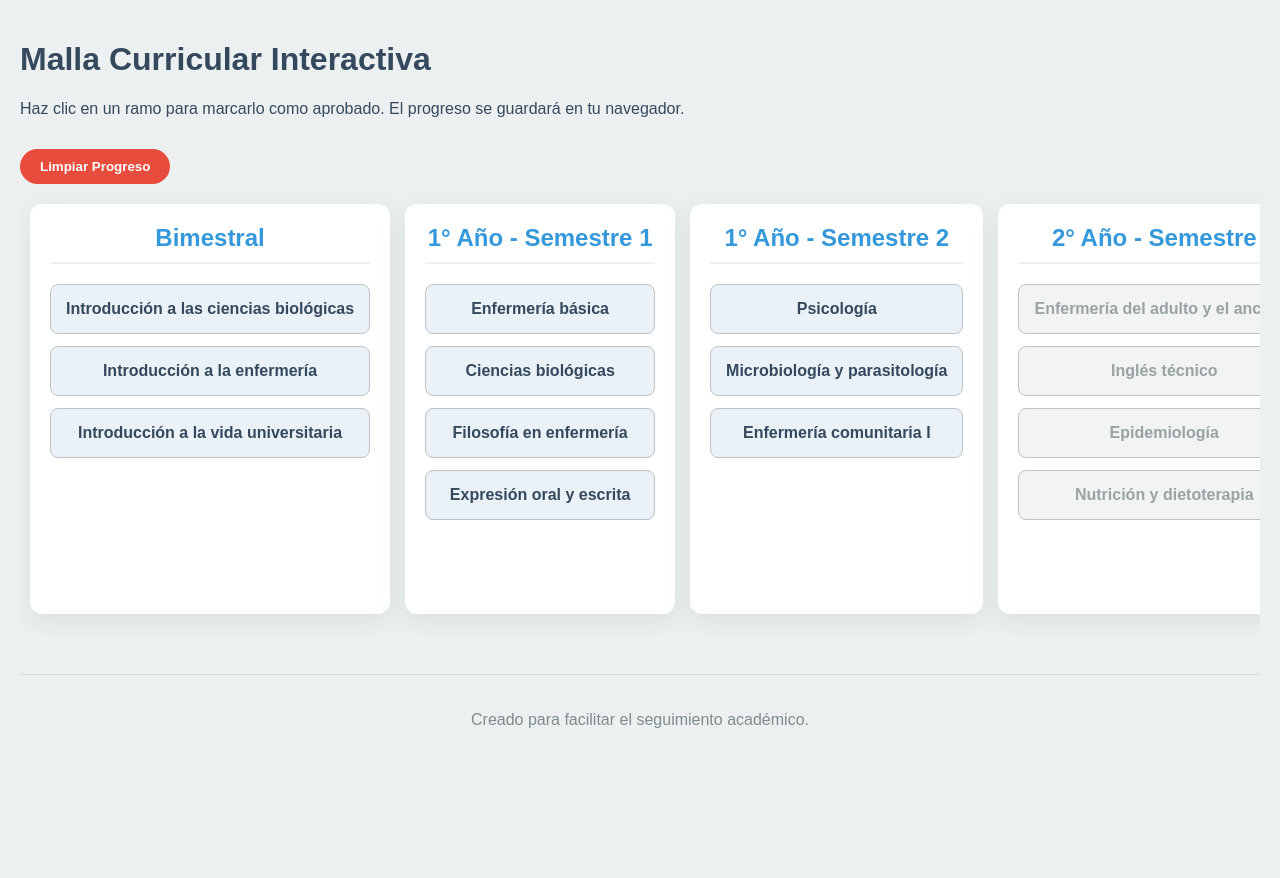
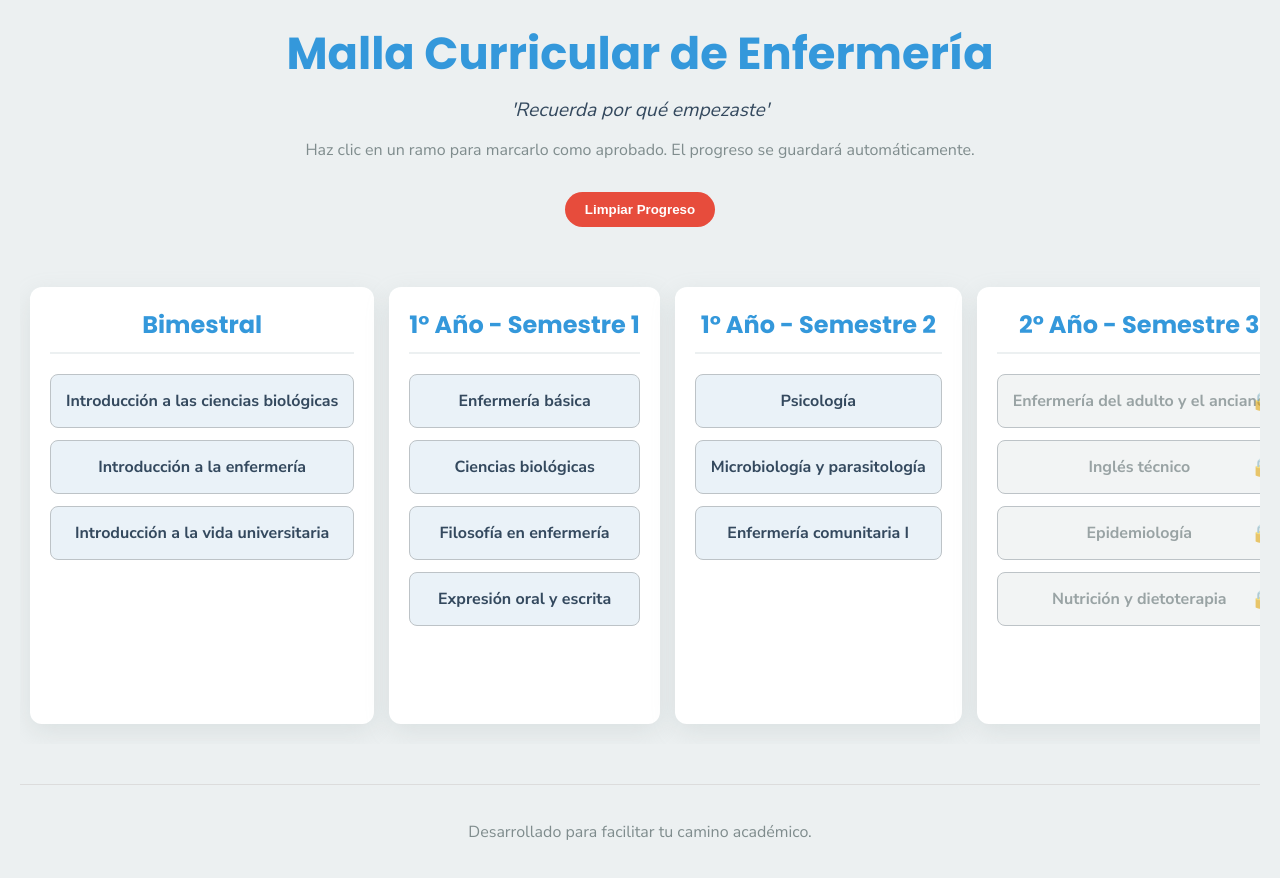
Before and after one commit to Lucianna6/malla-curricular, a plain HTML site: page index.html in a window 1280 px wide. Before the commit the page ends 800 px from the top, so only its background shows below. Drawn offline with Linux system fonts and the light colour scheme.

Commit message:
Update index.html

```diff
--- a/index.html
+++ b/index.html
@@ -1,28 +1,28 @@
-
 <!DOCTYPE html>
 <html lang="es">
 <head>
     <meta charset="UTF-8">
     <meta name="viewport" content="width=device-width, initial-scale=1.0">
-    <title>Malla Curricular Interactiva</title>
+    <title>Malla Curricular Interactiva | Enfermería</title>
     <link rel="stylesheet" href="estilos.css">
     <link rel="preconnect" href="https://fonts.googleapis.com">
     <link rel="preconnect" href="https://fonts.gstatic.com" crossorigin>
-    <link href="https://fonts.googleapis.com/css2?family=Roboto:wght@400;700&family=Titillium+Web:wght@600;700&display=swap" rel="stylesheet">
+    <link href="https://fonts.googleapis.com/css2?family=Nunito+Sans:wght@400;700&family=Poppins:wght@600;700&display=swap" rel="stylesheet">
 </head>
 <body>
 
-    <header>
-        <h1>Malla Curricular Interactiva</h1>
-        <p>Haz clic en un ramo para marcarlo como aprobado. El progreso se guardará en tu navegador.</p>
-        <button id="resetButton">Limpiar Progreso</button>
+    <header class="header-container">
+        <h1>Malla Curricular de Enfermería</h1>
+        <p class="frase-motivadora">'Recuerda por qué empezaste'</p>
+        <p class="instrucciones">Haz clic en un ramo para marcarlo como aprobado. El progreso se guardará automáticamente.</p>
+        <button id="resetButton" title="Limpiar todo el progreso">Limpiar Progreso</button>
     </header>
 
     <main id="malla-curricular" class="malla-container">
         </main>
 
     <footer>
-        <p>Creado para facilitar el seguimiento académico.</p>
+        <p>Desarrollado para facilitar tu camino académico.</p>
     </footer>
 
     <div id="alerta" class="alerta-hide">
```
